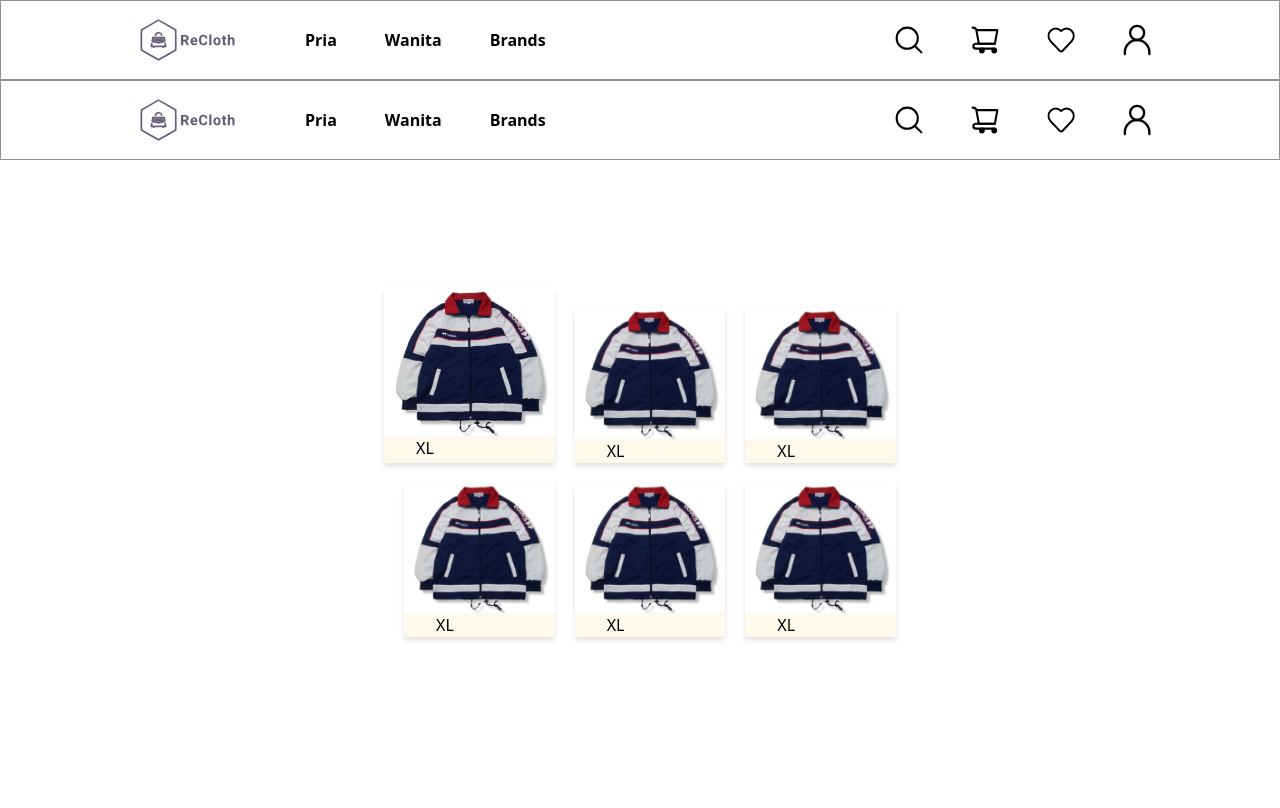
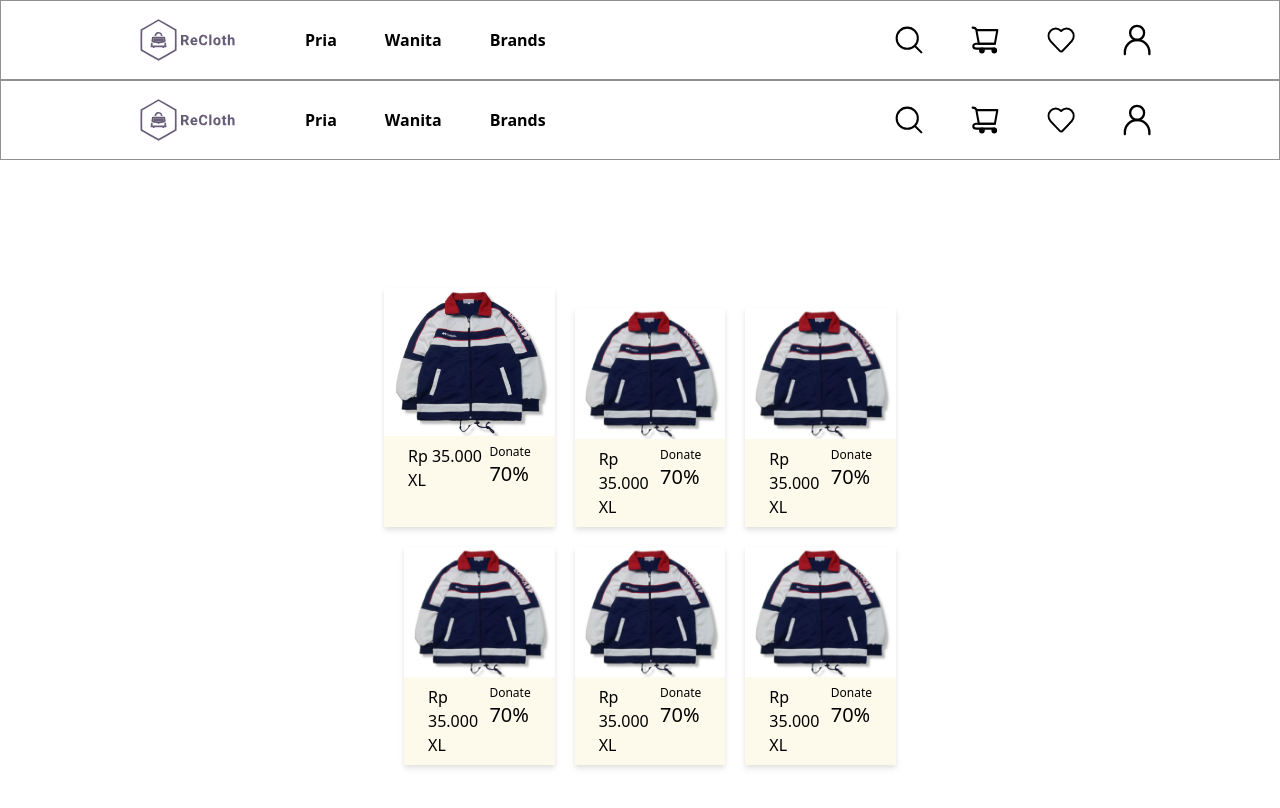
Before and after one commit to mrsyaban/frontend-recloth, a React (Vite) app: page / in a window 1280 px wide. Shown: the top 808 px of the page. Built offline with nearby package versions, Linux system fonts and the light colour scheme.

Commit message:
feat: edit productitem at homepage

```diff
--- a/src/components/homepage/product-item/index.tsx
+++ b/src/components/homepage/product-item/index.tsx
@@ -4,12 +4,15 @@ const ProductItem = () => {
   return (
     <div className="flex flex-col bg-cream drop-shadow-md">
       <img src={ImageProduct} alt="" className='w-full'/>
-      <div className="flex px-8">
+      <div className="flex px-6 py-2 justify-between">
         <div className="flex flex-col">
+          Rp 35.000
+          <br/>
           XL
         </div>
-        <div className="flex flex-col">
-
+        <div className="flex flex-col text-xs">
+          Donate
+          <div className='text-xl'>70%</div>
         </div>
       </div>
     </div>
```
